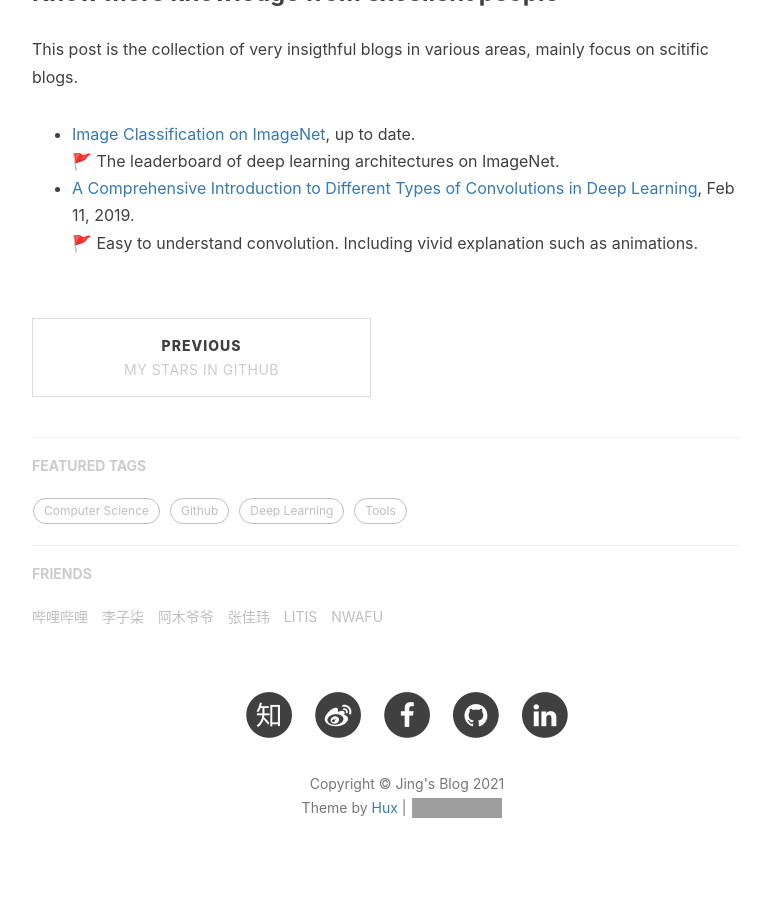
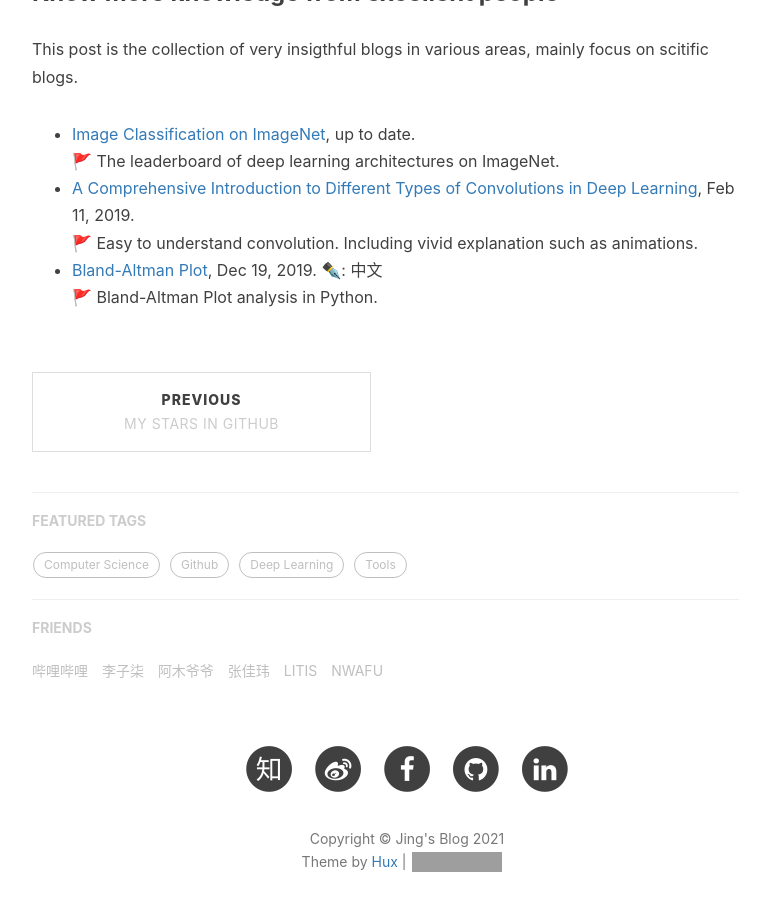
Before and after one commit to jizhang02/jizhang02.github.io, a Jekyll site: the page built from _posts/2021-04-12-blogs.markdown, in a window 1280 px wide and 900 px high, scrolled down 653 px. Shown: the whole window, without its empty margins (233-1003 px from the left). Built offline with Jekyll 4.4.1, drawn with Linux system fonts in a browser that asks for light colours; nearby versions of some CDN libraries; comment, search, counter and statistics services are not loaded; grey boxes are pictures that could not be loaded.

Commit message:
Update 2021-04-12-blogs.markdown

```diff
--- a/_posts/2021-04-12-blogs.markdown
+++ b/_posts/2021-04-12-blogs.markdown
@@ -18,3 +18,5 @@ This post is the collection of very insigthful blogs in various areas, mainly fo
 🚩 The leaderboard of deep learning architectures on ImageNet.
 * [A Comprehensive Introduction to Different Types of Convolutions in Deep Learning](https://towardsdatascience.com/a-comprehensive-introduction-to-different-types-of-convolutions-in-deep-learning-669281e58215), Feb 11, 2019.
 🚩 Easy to understand convolution. Including vivid explanation such as animations.
+* [Bland-Altman Plot](https://cloud.tencent.com/developer/article/1556951), Dec 19, 2019. ✒️: 中文
+🚩 Bland-Altman Plot analysis in Python.
```
